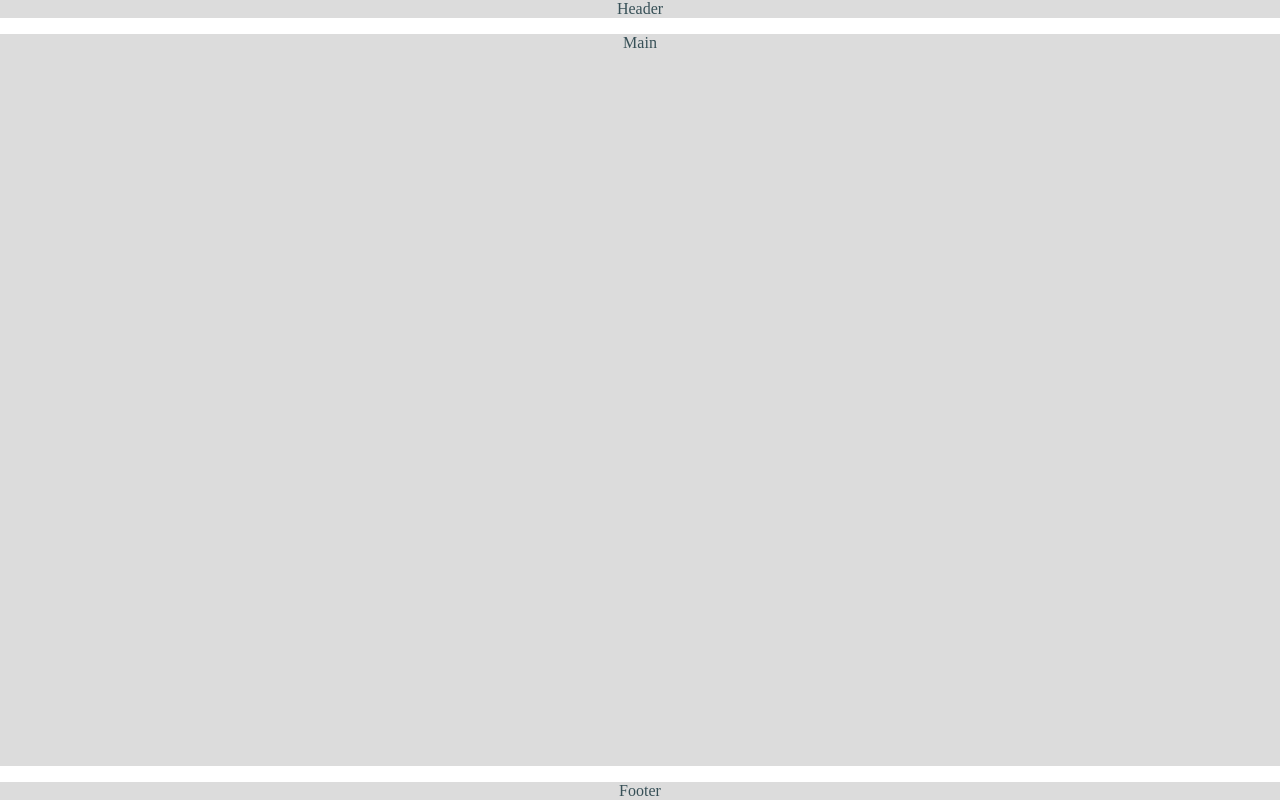
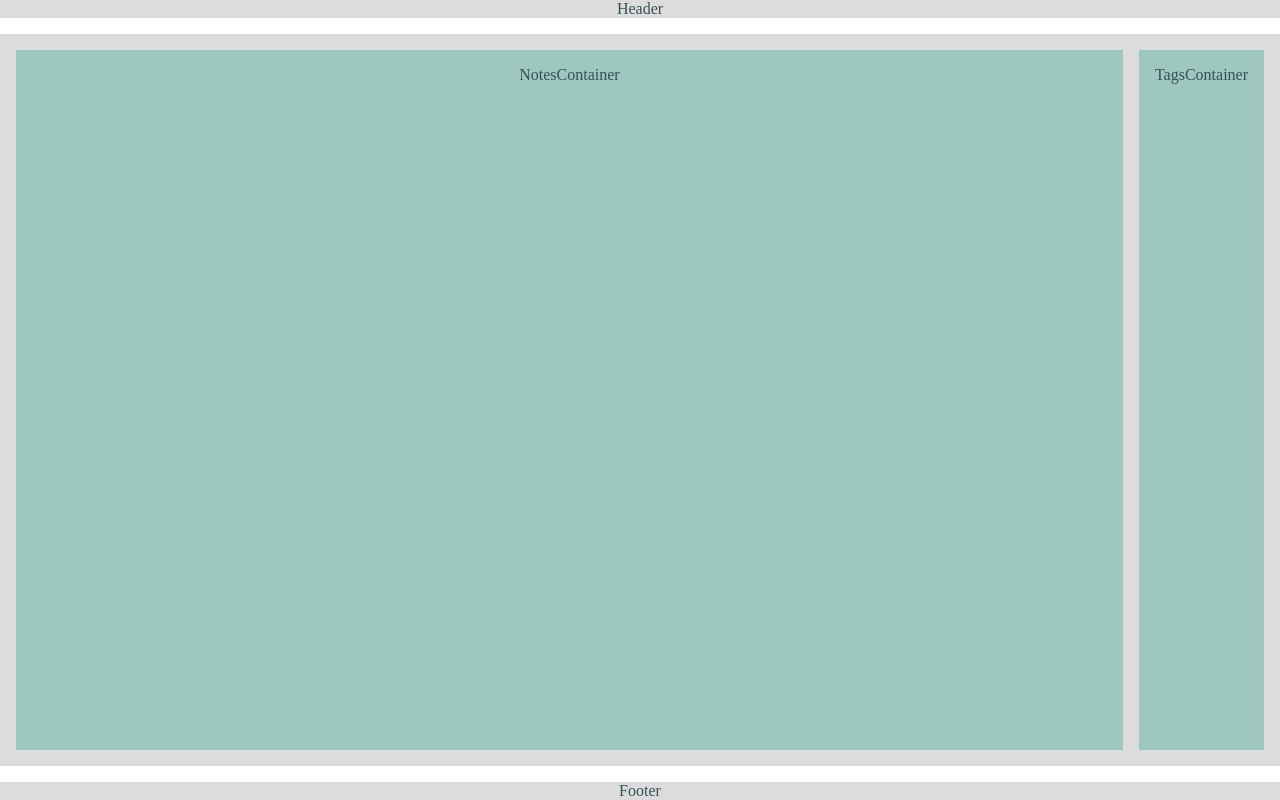
Before and after one commit to RimidalU/notes-text-editor_with-tags, a React (Vite) app: page / in a window 1280 px wide. Built offline with nearby package versions, Linux system fonts and the light colour scheme.

Commit message:
feat: add base main layout

```diff
--- a/src/App.scss
+++ b/src/App.scss
@@ -1,6 +1,10 @@
 @import './sass/_variables';
 @import './layouts/Footer/_footer';
 @import './layouts/Header/_header';
+@import './layouts/Header/_header';
+@import './components/NotesContainer/notesContainer';
+@import './components/TagsContainer/tagsContainer';
+
 
 .App {
 	display: flex;
@@ -12,4 +16,6 @@
 
 main {
 	height: 100%;
+	display: flex;
+	justify-content: space-between;
 }
--- a/src/App.tsx
+++ b/src/App.tsx
@@ -1,12 +1,13 @@
 import './App.scss'
 import Header from './layouts/Header/Header'
 import Footer from './layouts/Footer/Footer'
+import Main from './layouts/Main/Main'
 
 function App() {
   return (
     <div className="App">
       <Header />
-      <main>Main</main>
+      <Main />
       <Footer />
     </div>
   )
--- /dev/null
+++ b/src/components/NotesContainer/NotesContainer.tsx
@@ -0,0 +1,11 @@
+import React from 'react'
+
+const NotesContainer = () => {
+  return (
+    <div className='notesContainer'>
+      NotesContainer
+    </div>
+  )
+}
+
+export default NotesContainer
--- /dev/null
+++ b/src/components/NotesContainer/_notesContainer.scss
@@ -0,0 +1,8 @@
+@import '../../sass/variables';
+
+.notesContainer {
+    width: 100%;
+    margin: 1rem 0.5rem 1rem 1rem;
+    padding: 1rem;
+    background-color: $secondary-color;
+}
--- /dev/null
+++ b/src/components/TagsContainer/TagsContainer.tsx
@@ -0,0 +1,11 @@
+import React from 'react'
+
+const TagsContainer = () => {
+  return (
+    <div className='tagsContainer'>
+      TagsContainer
+    </div>
+  )
+}
+
+export default TagsContainer
--- /dev/null
+++ b/src/components/TagsContainer/_tagsContainer.scss
@@ -0,0 +1,7 @@
+@import '../../sass/variables';
+
+.tagsContainer {
+    margin: 1rem 1rem 1rem 0.5rem;
+    padding: 1rem;
+    background-color: $secondary-color;
+}
--- /dev/null
+++ b/src/layouts/Main/Main.tsx
@@ -0,0 +1,14 @@
+import React from 'react'
+import NotesContainer from '../../components/NotesContainer/NotesContainer'
+import TagsContainer from '../../components/TagsContainer/TagsContainer'
+
+const Main = () => {
+  return (
+    <main className='main'>
+      <NotesContainer />
+      <TagsContainer />
+    </main>
+  )
+}
+
+export default Main
```
